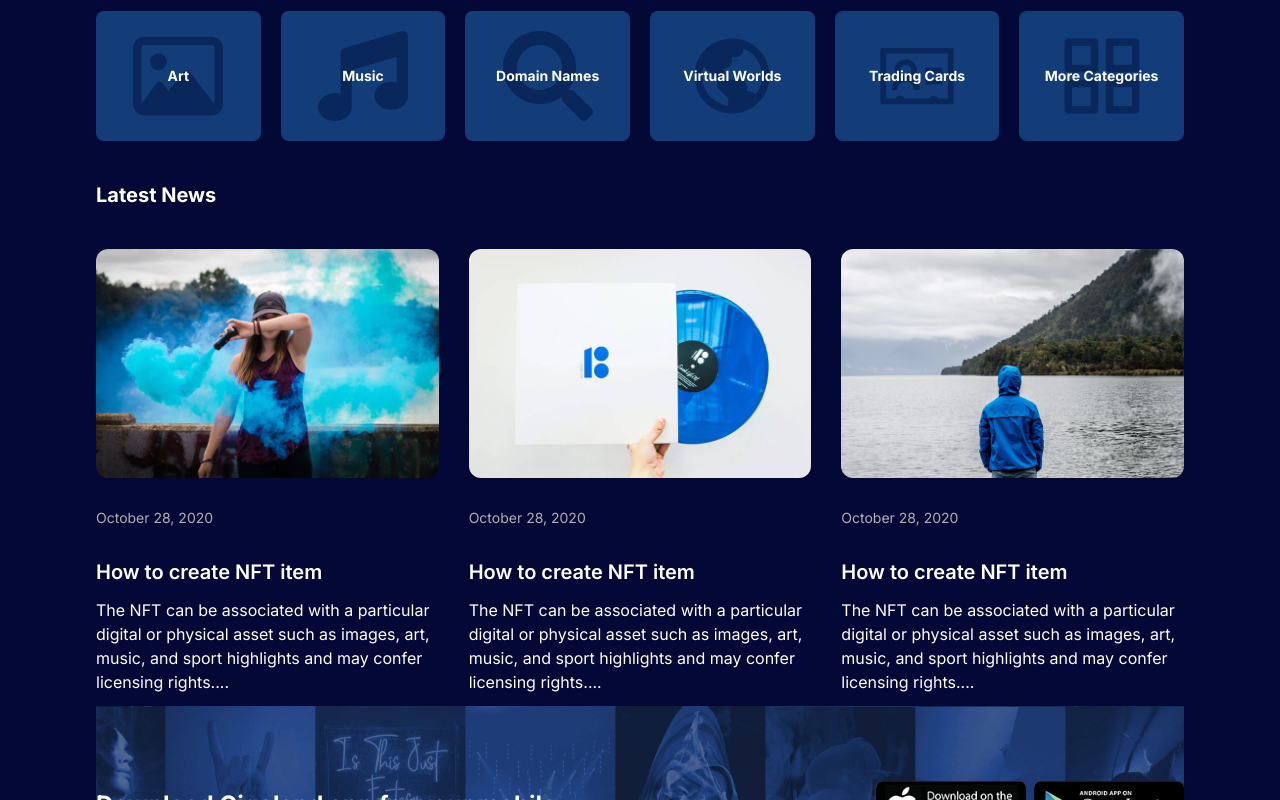
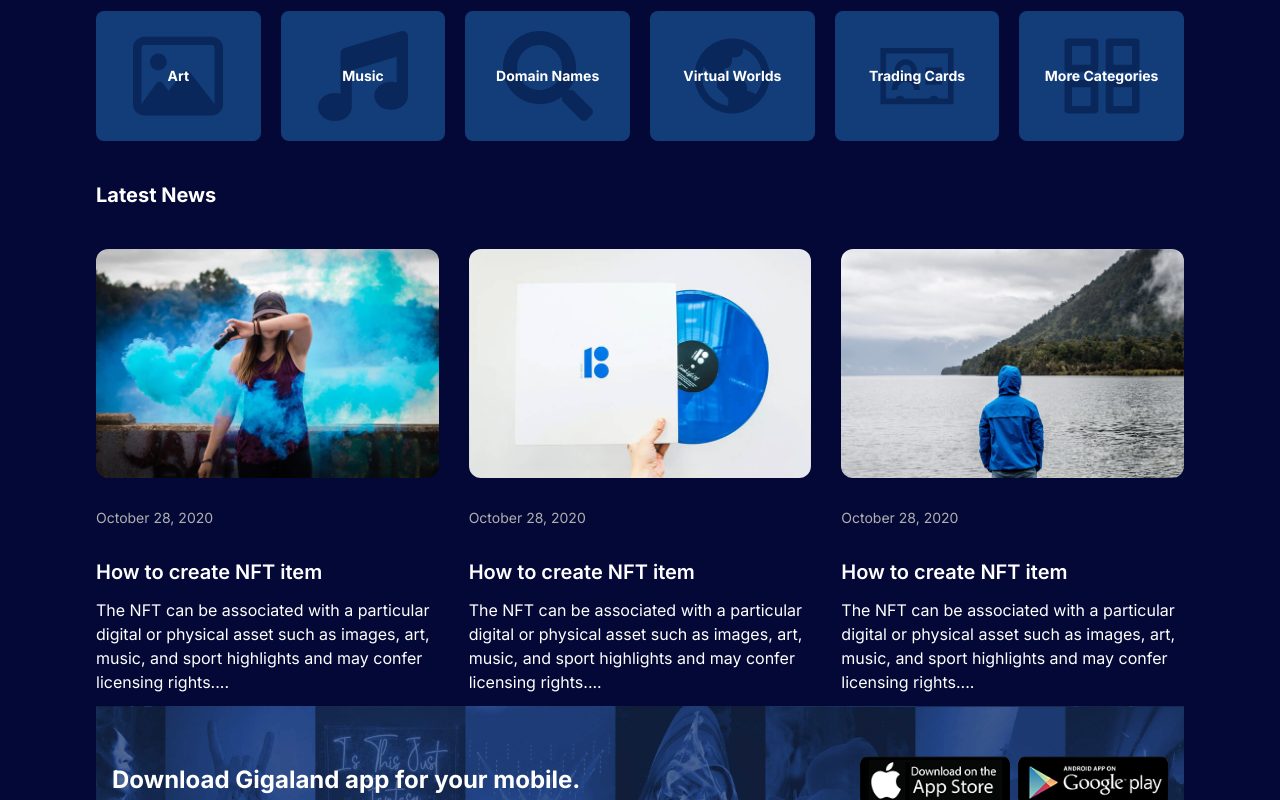
Before and after one commit to babaeiFateme/gigaland, a Next.js app in the folder my-app/: page / in a window 1280 px wide. Shown: the part 2000-2800 px from the top of the page. Built offline with nearby package versions, Linux system fonts and the light colour scheme.

Commit message:
chore: change image moving

```diff
--- a/my-app/components/page/landing/ShareApp.tsx
+++ b/my-app/components/page/landing/ShareApp.tsx
@@ -7,7 +7,7 @@ const ShareApp = () => {
     return (
         <div className='backgroundContainer'>
             <div className="background" />
-            <div className="absolute z-30 top-1/2 flex flex-col md:flex-row justify-center md:justify-between w-full gap-2 items-center container mx-auto">
+            <div className="px-4 absolute z-30 top-1/2 -translate-y-1/2 flex flex-col md:flex-row justify-center md:justify-between w-full gap-2 items-center container mx-auto">
                 <h2 className="text-white text-2xl font-bold ">
                     Download Gigaland app for your mobile.
                 </h2>
```
